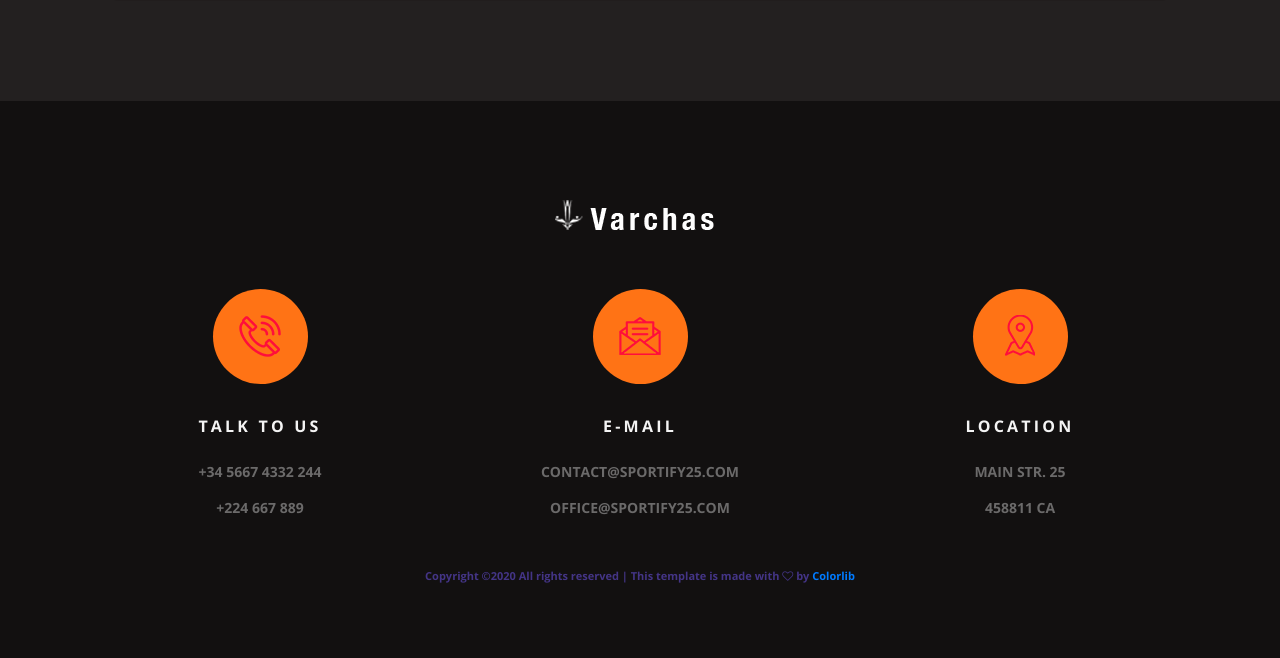
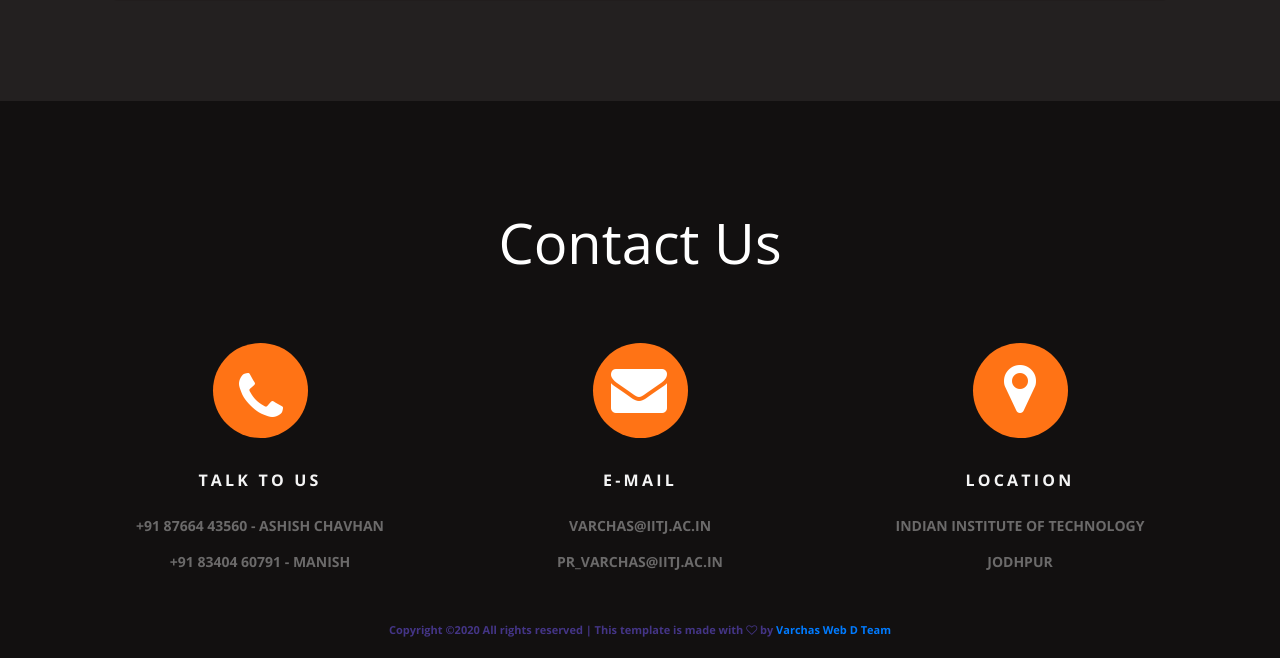
Before and after one commit to tanishqj2005/varchas, a Django app: template templates/accounts/myTeam.html in a window 1280 px wide. Shown: the part 583-1241 px from the top of the page. Before the commit the page ends 1166 px from the top, so only its background shows below. Run offline with Django 3.2, Linux system fonts and the light colour scheme; the template is opened without the code that fills it, so the values that code supplies are empty; some libraries are stand-ins or nearby versions.

Commit message:
Update footers

```diff
--- a/templates/accounts/myTeam.html
+++ b/templates/accounts/myTeam.html
@@ -57,27 +57,27 @@
       </div>
     </div>
   </div>
-  <!-- Footer -->
+ <!-- Footer -->
 
   <footer class="footer">
     <div class="footer_content">
       <div class="container">
         <div class="row">
           <div class="col">
-            <div class="footer_logo text-center"><a href="#"><img src="images/logo_3.png" alt=""></a></div>
+            <div class=" text-center" style="font-size: 7vh;color: white">Contact Us</div>
           </div>
         </div>
         <div class="row footer_row">
           <div class="col-lg-4 footer_col">
             <div class="footer_item text-center">
               <div class="footer_icon d-flex flex-column align-items-center justify-content-center ml-auto mr-auto">
-                <div><img src="images/phone.png" alt=""></div>
+                <div><i class="fa fa-phone fa-4x" style="color: white"></i></div>
               </div>
               <div class="footer_title">talk to us</div>
               <div class="footer_list">
                 <ul>
-                  <li>+34 5667 4332 244</li>
-                  <li>+224 667 889</li>
+                  <li>+91 87664 43560 - ASHISH CHAVHAN</li>
+                  <li>+91 83404 60791 -  MANISH</li>
                 </ul>
               </div>
             </div>
@@ -85,13 +85,13 @@
           <div class="col-lg-4 footer_col">
             <div class="footer_item text-center">
               <div class="footer_icon d-flex flex-column align-items-center justify-content-center ml-auto mr-auto">
-                <div><img src="images/mail.png" alt=""></div>
+                <div><i class="fa fa-envelope fa-4x" style="margin-left: -1vh;margin-top:-1vh;color: white"></i></div>
               </div>
               <div class="footer_title">e-mail</div>
               <div class="footer_list">
                 <ul>
-                  <li>Contact@sportify25.com</li>
-                  <li>office@sportify25.com</li>
+                  <li><a href="mailto:varchas@iitj.ac.in" style="color: rgba(255,255,255,0.38)">varchas@iitj.ac.in</a></li>
+                  <li><a href="mailto:pr_varchas@iitj.ac.in" style="color: rgba(255,255,255,0.38)">pr_varchas@iitj.ac.in</a></li>
                 </ul>
               </div>
             </div>
@@ -99,13 +99,13 @@
           <div class="col-lg-4 footer_col">
             <div class="footer_item text-center">
               <div class="footer_icon d-flex flex-column align-items-center justify-content-center ml-auto mr-auto">
-                <div><img src="images/contact.png" alt=""></div>
+                <div><i class="fa fa-map-marker fa-4x" style="color: white;margin-top: -1vh"></i></div>
               </div>
               <div class="footer_title">location</div>
               <div class="footer_list">
                 <ul>
-                  <li>MAin str. 25</li>
-                  <li>458811 CA</li>
+                  <li>Indian Institute of Technology</li>
+                  <li>JODHPUR</li>
                 </ul>
               </div>
             </div>
@@ -118,7 +118,7 @@
         <!-- Link back to Colorlib can't be removed. Template is licensed under CC BY 3.0. -->
         Copyright &copy;<script>document.write(new Date().getFullYear());</script>
         All rights reserved | This template is made with <i class="fa fa-heart-o" aria-hidden="true"></i> by <a
-              href="https://colorlib.com" target="_blank">Colorlib</a>
+              href="https://colorlib.com" target="_blank">Varchas Web D Team</a>
         <!-- Link back to Colorlib can't be removed. Template is licensed under CC BY 3.0. --></div>
     </div>
   </footer>
```
Also changed, not shown: templates/accounts/profile.html (+11 -11 lines).
